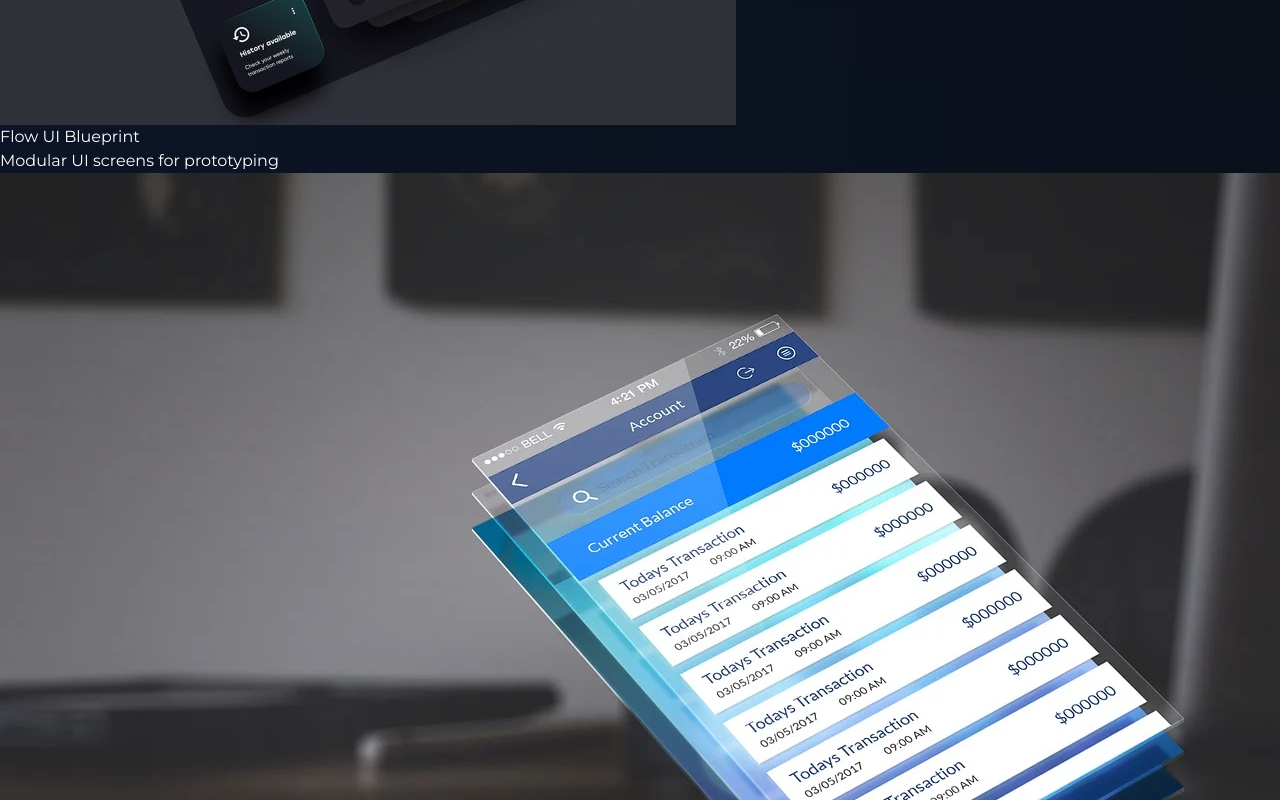
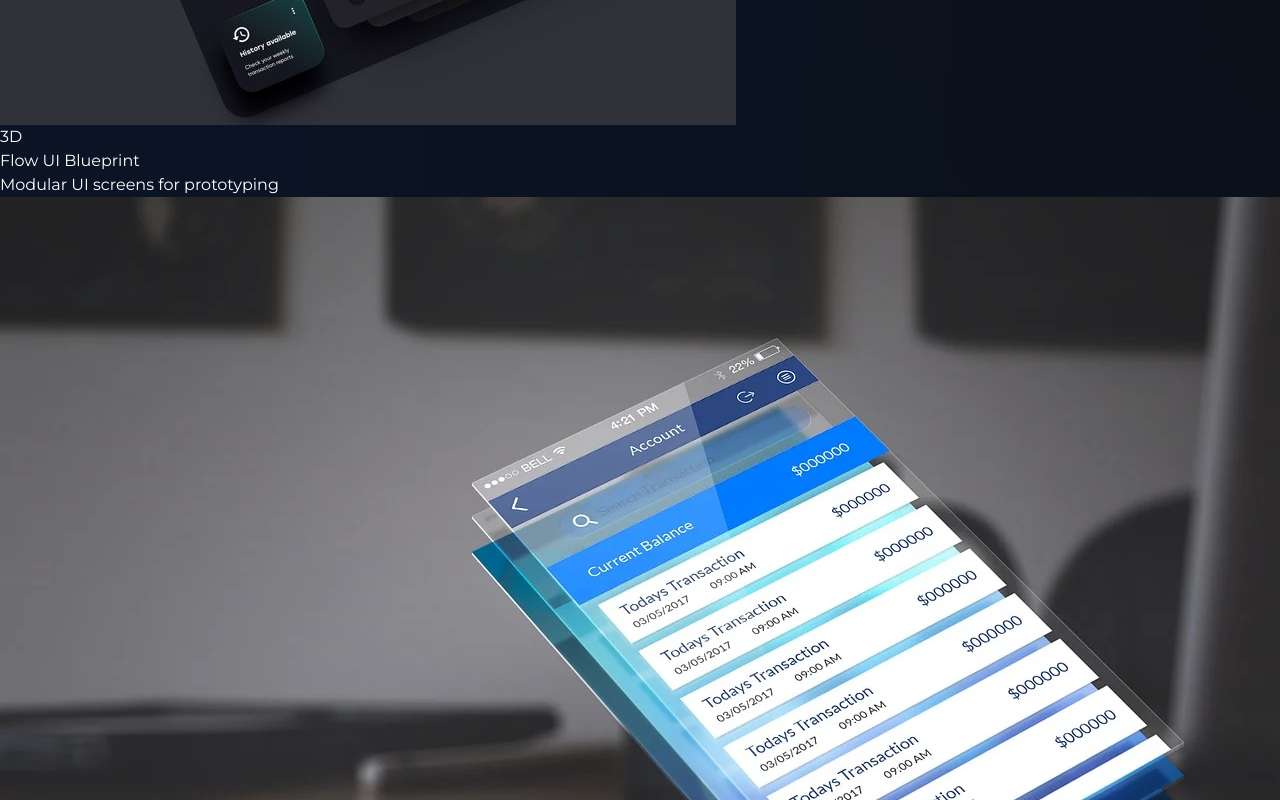
Before and after one commit to Tushar302002/KalvigShowcaseHub, a React (Vite) app: page /3d in a window 1280 px wide. Shown: the part 2340-3140 px from the top of the page. Built offline with nearby package versions, Linux system fonts and the light colour scheme.

Commit message:
3d design page modified

```diff
--- a/src/components/Three3d/3Ddesigns.jsx
+++ b/src/components/Three3d/3Ddesigns.jsx
@@ -1,31 +1,35 @@
-import React, { useState } from 'react'
-import CarouselHeader from '../Carousel/CarouselHeader';
-import MediumCarousel from '../Carousel/MediumCarousel';
-import CarouselIndicators from '../Carousel/CarouselIndicators';
+import React, { useState } from "react";
+import CarouselHeader from "../Carousel/CarouselHeader";
+import MediumCarousel from "../Carousel/MediumCarousel";
+import CarouselIndicators from "../Carousel/CarouselIndicators";
 
 function ThreeDdesign() {
   const [activeIndex, setActiveIndex] = useState(0);
   const cards = [
     {
       id: 1,
+      tags: ["3D"],
       title: "Wireframes Kit for Startups",
       description: "Quick-start wireframe pack for new teams.",
       image: "/assets/wireframes.jpg",
     },
     {
       id: 2,
+      tags: ["3D"],
       title: "Flow UI Blueprint",
       description: "Modular UI screens for prototyping",
       image: "/assets/blueprints.png",
     },
     {
       id: 3,
+      tags: ["3D"],
       title: "Nova UX Patterns",
       description: "Modern design components for SaaS dashboard.",
       image: "/assets/Ux.png",
     },
     {
       id: 4,
+      tags: ["3D"],
       title: "Payment Gateway API",
       description: "Secure payment processing integration",
       image: "/assets/lipstic.png",
@@ -34,33 +38,42 @@ function ThreeDdesign() {
 
   const carouselTitle = [
     { color: "white", name: "3D " },
-    { color: "blue", name: "DESIGN" }
-  ]
+    { color: "blue", name: "DESIGN" },
+  ];
 
   // Work section handlers
   const handleNext = () => {
-    setActiveIndex((prev) =>
-      prev === cards.length - 1 ? 0 : prev + 1
-    );
+    setActiveIndex((prev) => (prev === cards.length - 1 ? 0 : prev + 1));
   };
 
   const handlePrev = () => {
-    setActiveIndex((prev) =>
-      prev === 0 ? cards.length - 1 : prev - 1
-    );
+    setActiveIndex((prev) => (prev === 0 ? cards.length - 1 : prev - 1));
   };
   return (
     <section className="px-6 py-6 text-white">
       {/* Top title + arrows */}
-      <CarouselHeader handlePrev={handlePrev} handleNext={handleNext} carouselTitle={carouselTitle} />
+      <CarouselHeader
+        handlePrev={handlePrev}
+        handleNext={handleNext}
+        carouselTitle={carouselTitle}
+      />
 
       {/* Cards Container */}
-      <MediumCarousel activeIndex={activeIndex} setActiveIndex={setActiveIndex} cards={cards} mainCardIndex={0}/>
+      <MediumCarousel
+        activeIndex={activeIndex}
+        setActiveIndex={setActiveIndex}
+        cards={cards}
+        mainCardIndex={0}
+      />
 
       {/* Indicators */}
-      <CarouselIndicators activeIndex={activeIndex} setActiveIndex={setActiveIndex} cards={cards} />
+      <CarouselIndicators
+        activeIndex={activeIndex}
+        setActiveIndex={setActiveIndex}
+        cards={cards}
+      />
     </section>
-  )
+  );
 }
 
-export default ThreeDdesign
+export default ThreeDdesign;
--- a/src/components/Three3d/ProductConfigurator.jsx
+++ b/src/components/Three3d/ProductConfigurator.jsx
@@ -8,24 +8,28 @@ function ProductConfigurator() {
   const cards = [
     {
       id: 1,
+      tags: ["PRODUCT CONFIGURATOR"],
       title: "Wireframes Kit for Startups",
       description: "Quick-start wireframe pack for new teams.",
       image: "/assets/wireframes.jpg",
     },
     {
       id: 2,
+      tags: ["PRODUCT CONFIGURATOR"],
       title: "Flow UI Blueprint",
       description: "Modular UI screens for prototyping",
       image: "/assets/blueprints.png",
     },
     {
       id: 3,
+      tags: ["PRODUCT CONFIGURATOR"],
       title: "Nova UX Patterns",
       description: "Modern design components for SaaS dashboards",
       image: "/assets/Ux.png",
     },
       {
       id: 4,
+      tags: ["PRODUCT CONFIGURATOR"],
       title: "Flow UI Blueprint",
       description: "Modular UI screens for prototyping",
       image: "/assets/blueprints.png",
--- a/src/components/Three3d/ProductPreview.jsx
+++ b/src/components/Three3d/ProductPreview.jsx
@@ -8,24 +8,28 @@ function ProductPreview() {
   const cards = [
     {
       id: 1,
+      tags: ["PRODUCT PREVIEW"],
       title: "Wireframes Kit for Startups",
       description: "Quick-start wireframe pack for new teams.",
       image: "/assets/wireframes.jpg",
     },
     {
       id: 2,
+      tags: ["PRODUCT PREVIEW"],
       title: "Flow UI Blueprint",
       description: "Modular UI screens for prototyping",
       image: "/assets/blueprints.png",
     },
     {
       id: 3,
+      tags: ["PRODUCT PREVIEW"],
       title: "Nova UX Patterns",
       description: "Modern design components for SaaS dashboards",
       image: "/assets/Ux.png",
     },
       {
       id: 4,
+      tags: ["PRODUCT PREVIEW"],
       title: "Flow UI Blueprint",
       description: "Modular UI screens for prototyping",
       image: "/assets/blueprints.png",
--- a/src/components/Three3d/ProductVisual.jsx
+++ b/src/components/Three3d/ProductVisual.jsx
@@ -8,24 +8,28 @@ function ProductVisual() {
   const cards = [
     {
       id: 1,
+      tags: ["PRODUCT VISUALIZATION"],
       title: "Wireframes Kit for Startups",
       description: "Quick-start wireframe pack for new teams.",
       image: "/assets/wireframes.jpg",
     },
     {
       id: 2,
+      tags: ["PRODUCT VISUALIZATION"],
       title: "Flow UI Blueprint",
       description: "Modular UI screens for prototyping",
       image: "/assets/blueprints.png",
     },
     {
       id: 3,
+      tags: ["PRODUCT VISUALIZATION"],
       title: "Nova UX Patterns",
       description: "Modern design components for SaaS dashboards",
       image: "/assets/Ux.png",
     },
       {
       id: 4,
+      tags: ["PRODUCT VISUALIZATION"],
       title: "Flow UI Blueprint",
       description: "Modular UI screens for prototyping",
       image: "/assets/blueprints.png",
--- a/src/components/Three3d/Three3dAnimation.jsx
+++ b/src/components/Three3d/Three3dAnimation.jsx
@@ -8,24 +8,28 @@ function Three3danimation() {
   const cards = [
     {
       id: 1,
+      tags: ["3D ANIMATIONS"],
       title: "Wireframes Kit for Startups",
       description: "Quick-start wireframe pack for new teams.",
       image: "/assets/wireframes.jpg",
     },
     {
       id: 2,
+      tags: ["3D ANIMATIONS"],
       title: "Flow UI Blueprint",
       description: "Modular UI screens for prototyping",
       image: "/assets/blueprints.png",
     },
     {
       id: 3,
+      tags: ["3D ANIMATIONS"],
       title: "Nova UX Patterns",
       description: "Modern design components for SaaS dashboards",
       image: "/assets/Ux.png",
     },
      {
       id: 4,
+      tags: ["3D ANIMATIONS"],
       title: "Flow UI Blueprint",
       description: "Modular UI screens for prototyping",
       image: "/assets/blueprints.png",
--- a/src/components/Three3d/Top3dWork.jsx
+++ b/src/components/Three3d/Top3dWork.jsx
@@ -8,18 +8,21 @@ function Top3dWork() {
   const cards = [
     {
       id: 1,
+      tags: ["3D"],
       title: "Flow UI Blueprint",
       description: "Modular UI screens for prototyping",
       image: "/assets/blueprints.png",
     },
     {
       id: 2,
+      tags: ["3D"],
       title: "8 Responsive UI Kit Updates",
       description: "UI Kit upgrades with mobile-first layouts.",
       image: "/assets/ui1.png",
     },
     {
       id: 3,
+      tags: ["3D"],
       title: "Kayening Web App UI",
       description: "Streamlined interface for Kayening's online platform.",
       image: "/assets/ui2.png",
--- a/src/components/Three3d/XrVr.jsx
+++ b/src/components/Three3d/XrVr.jsx
@@ -8,24 +8,28 @@ function XrVr() {
   const cards = [
     {
       id: 1,
+      tags: ["AR/VR"],
       title: "Wireframes Kit for Startups",
       description: "Quick-start wireframe pack for new teams.",
       image: "/assets/wireframes.jpg",
     },
     {
       id: 2,
+      tags: ["AR/VR"],
       title: "Flow UI Blueprint",
       description: "Modular UI screens for prototyping",
       image: "/assets/blueprints.png",
     },
     {
       id: 3,
+      tags: ["AR/VR"],
       title: "Nova UX Patterns",
       description: "Modern design components for SaaS dashboards",
       image: "/assets/Ux.png",
     },
       {
       id: 4,
+      tags: ["AR/VR"],
       title: "Flow UI Blueprint",
       description: "Modular UI screens for prototyping",
       image: "/assets/blueprints.png",
```
